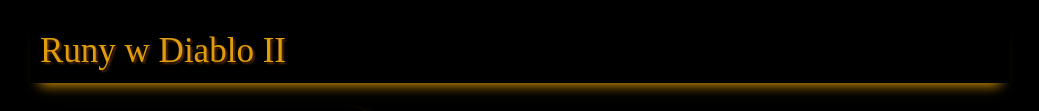
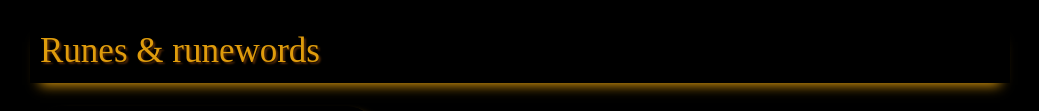
Before and after one commit to bartosz-kasprzyk/d2runes, a plain HTML site: page index.html in a window 1280 px wide. Shown: the part 346-457 px from the top of the page, without its empty margins (120-1159 px from the left). Drawn offline with nearby package versions, Linux system fonts and the light colour scheme; a web font is replaced by a local one.

Commit message:
changed the header__title

```diff
--- a/index.html
+++ b/index.html
@@ -27,7 +27,7 @@
     </p>
     <header class="header">
         <img class="header__logo" src="images/d2r.gif" alt="logo Diablo 2">
-        <h1 class="header__title">Runy w Diablo II</h1>
+        <h1 class="header__title">Runes & runewords</h1>
     </header>
     <main>
         <nav class="navigation">
```
